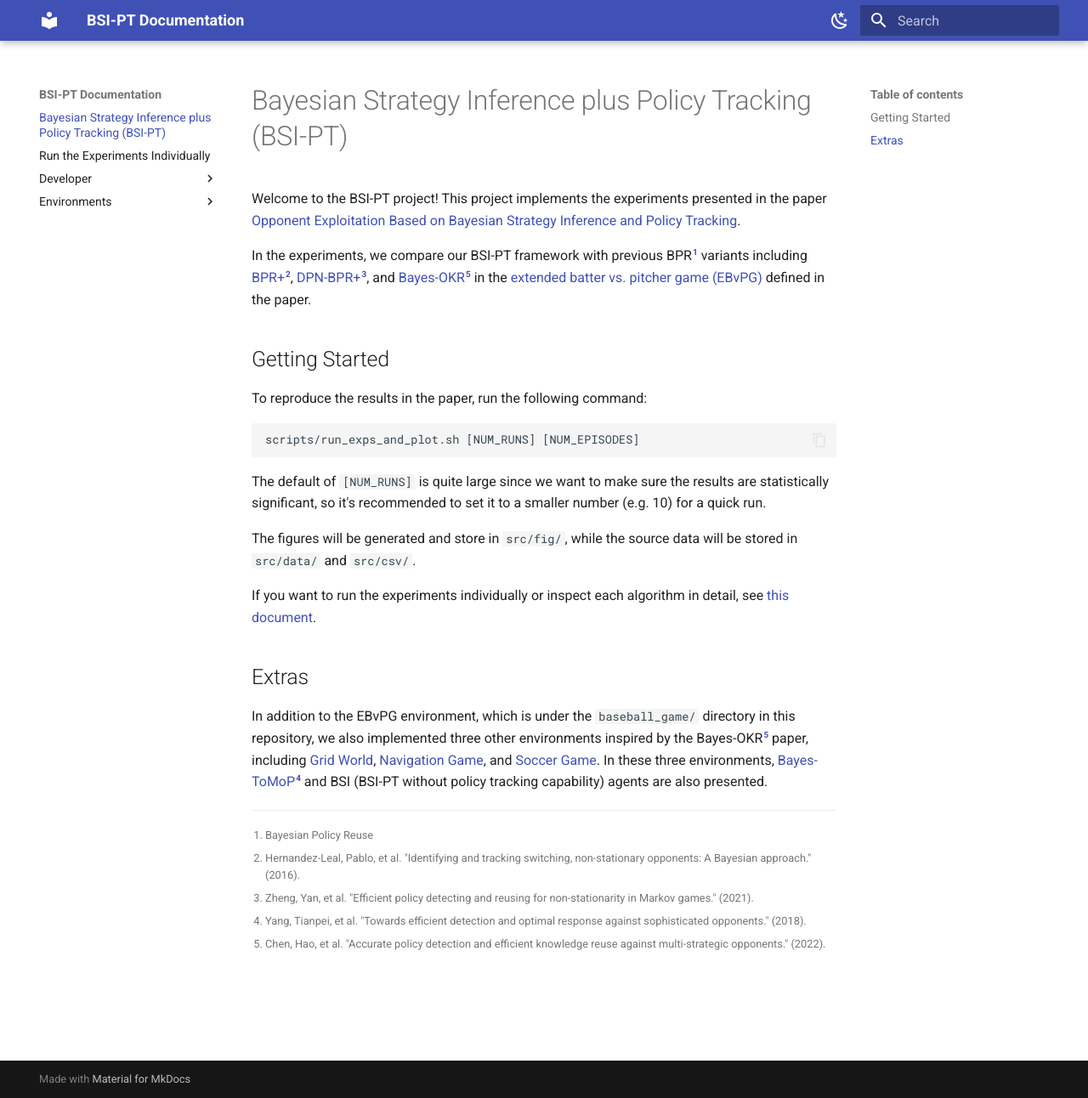
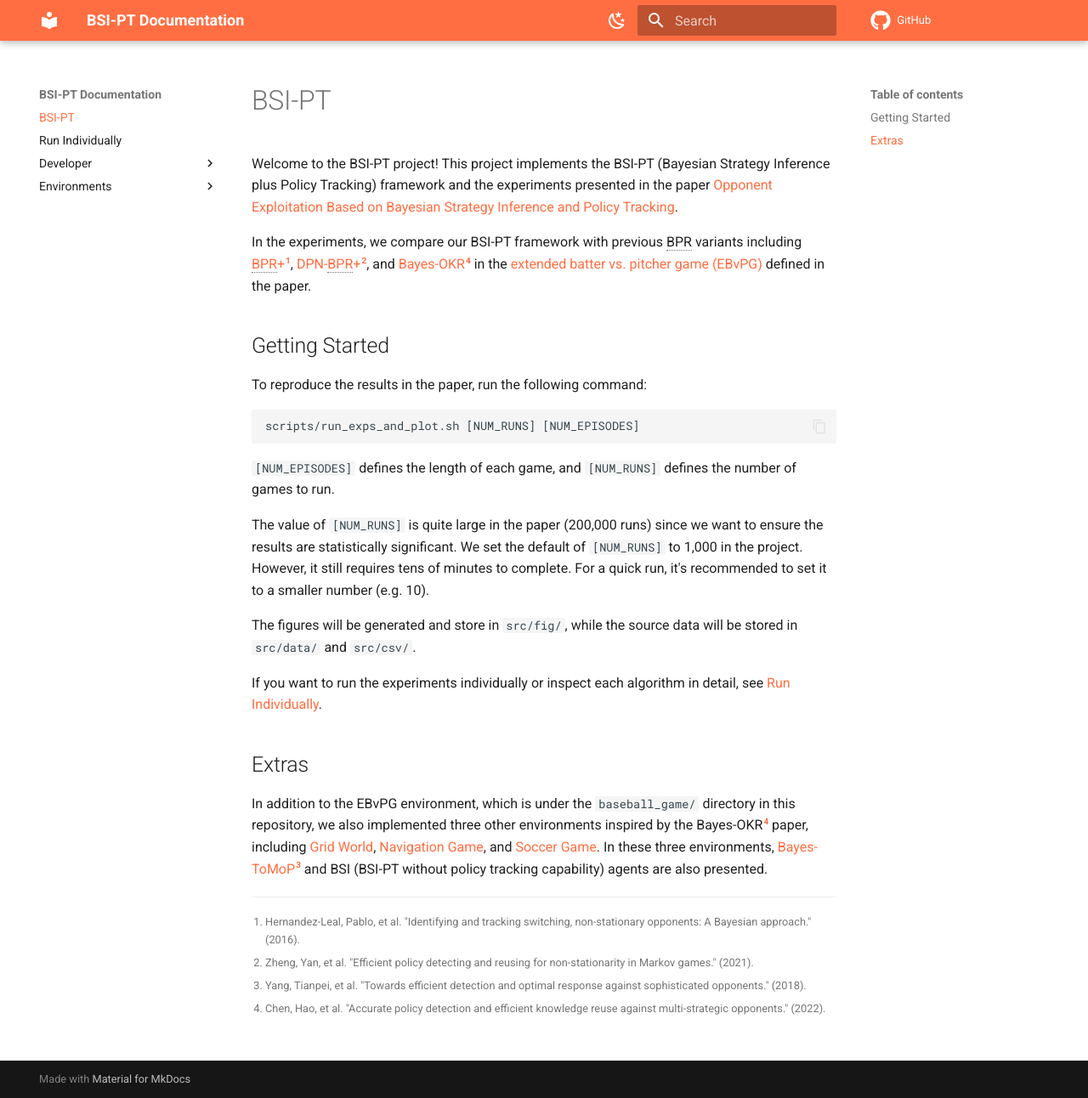
Before and after one commit to jerry871002/bsi-pt, an MkDocs documentation site: the page built from docs/index.md, in a window 1280 px wide and 1292 px high. Shown: the whole window at 85% size. Built offline with MkDocs 1.6.1 and Material for MkDocs 9.7.7, drawn with Linux system fonts in a browser that asks for light colours; comment, search, counter and statistics services are not loaded.

Commit message:
doc: add documentation for mkdocs

````diff
--- a/docs/index.md
+++ b/docs/index.md
@@ -1,8 +1,8 @@
-# Bayesian Strategy Inference plus Policy Tracking (BSI-PT)
+# BSI-PT
 
-Welcome to the BSI-PT project! This project implements the experiments presented in the paper [Opponent Exploitation Based on Bayesian Strategy Inference and Policy Tracking](https://ieeexplore.ieee.org/document/10148618).
+Welcome to the BSI-PT project! This project implements the BSI-PT (Bayesian Strategy Inference plus Policy Tracking) framework and the experiments presented in the paper [Opponent Exploitation Based on Bayesian Strategy Inference and Policy Tracking](https://ieeexplore.ieee.org/document/10148618).
 
-In the experiments, we compare our BSI-PT framework with previous BPR[^bpr-def] variants including [BPR+](https://researchspace.csir.co.za/dspace/bitstream/handle/10204/9091/Hernandez-Leal_2016.pdf?sequence=1&isAllowed=y)[^bpr], [DPN-BPR+](https://drive.google.com/file/d/1FMxWLF3hAgKTomp-foczAY3ppfF-GE-2/view)[^dpn-bpr], and [Bayes-OKR](https://www.sciencedirect.com/science/article/abs/pii/S0950705122001605)[^okr] in the [extended batter vs. pitcher game (EBvPG)](environments/baseball_game.md) defined in the paper.
+In the experiments, we compare our BSI-PT framework with previous BPR variants including [BPR+](https://researchspace.csir.co.za/dspace/bitstream/handle/10204/9091/Hernandez-Leal_2016.pdf?sequence=1&isAllowed=y)[^bpr], [DPN-BPR+](https://drive.google.com/file/d/1FMxWLF3hAgKTomp-foczAY3ppfF-GE-2/view)[^dpn-bpr], and [Bayes-OKR](https://www.sciencedirect.com/science/article/abs/pii/S0950705122001605)[^okr] in the [extended batter vs. pitcher game (EBvPG)](environments/baseball_game.md) defined in the paper.
 
 ## Getting Started
 
@@ -12,17 +12,20 @@ To reproduce the results in the paper, run the following command:
 scripts/run_exps_and_plot.sh [NUM_RUNS] [NUM_EPISODES]
 ```
 
-The default of `[NUM_RUNS]` is quite large since we want to make sure the results are statistically significant, so it's recommended to set it to a smaller number (e.g. 10) for a quick run.
+`[NUM_EPISODES]` defines the length of each game, and `[NUM_RUNS]` defines the number of games to run.
+
+The value of `[NUM_RUNS]` is quite large in the paper (200,000 runs) since we want to ensure the results are statistically significant. We set the default of `[NUM_RUNS]` to 1,000 in the project. However, it still requires tens of minutes to complete. For a quick run, it's recommended to set it to a smaller number (e.g. 10).
 
 The figures will be generated and store in `src/fig/`, while the source data will be stored in `src/data/` and `src/csv/`.
 
-If you want to run the experiments individually or inspect each algorithm in detail, see [this document](detail.md).
+If you want to run the experiments individually or inspect each algorithm in detail, see [Run Individually](detail.md).
 
 ## Extras
 
 In addition to the EBvPG environment, which is under the `baseball_game/` directory in this repository, we also implemented three other environments inspired by the Bayes-OKR[^okr] paper, including [Grid World](environments/grid_world.md), [Navigation Game](environments/navigation_game.md), and [Soccer Game](environments/soccer_game.md). In these three environments, [Bayes-ToMoP](https://arxiv.org/pdf/1809.04240)[^tom] and BSI (BSI-PT without policy tracking capability) agents are also presented.
 
-[^bpr-def]: Bayesian Policy Reuse
+*[BPR]: Bayesian Policy Reuse
+
 [^bpr]: Hernandez-Leal, Pablo, et al. "Identifying and tracking switching, non-stationary opponents: A Bayesian approach." (2016).
 [^dpn-bpr]: Zheng, Yan, et al. "Efficient policy detecting and reusing for non-stationarity in Markov games." (2021).
 [^tom]: Yang, Tianpei, et al. "Towards efficient detection and optimal response against sophisticated opponents." (2018).
--- a/mkdocs.yml
+++ b/mkdocs.yml
@@ -1,22 +1,33 @@
 site_name: BSI-PT Documentation
+repo_url: https://github.com/jerry871002/bayesian-strategy-inference
+
 theme:
   name: material
+  icon:
+    repo: fontawesome/brands/github
   palette:
     # Palette toggle for light mode
     - scheme: default
+      primary: deep orange
+      accent: orange
       toggle:
         icon: material/weather-night
         name: Switch to dark mode
     # Palette toggle for dark mode
     - scheme: slate
+      primary: deep orange
+      accent: orange
       toggle:
         icon: material/weather-sunny
         name: Switch to light mode
   features:
     - content.code.copy
+
 markdown_extensions:
+  - abbr
   - admonition
   - footnotes
+
 extra_javascript:
   - javascripts/katex.js
   - https://cdnjs.cloudflare.com/ajax/libs/KaTeX/0.16.7/katex.min.js
````
Also changed, not shown: docs/detail.md (+6 -6 lines), docs/developer/mkdocs.md (added, +19 -0 lines).
